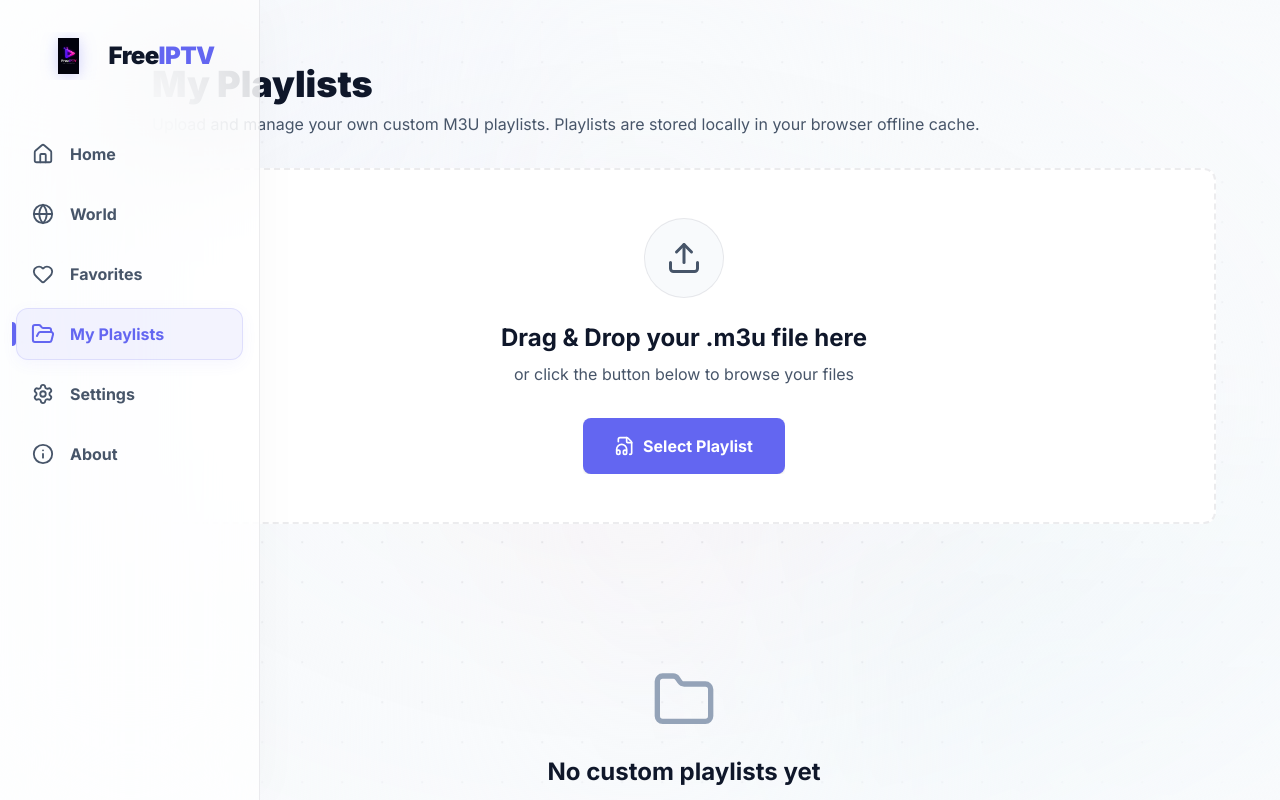
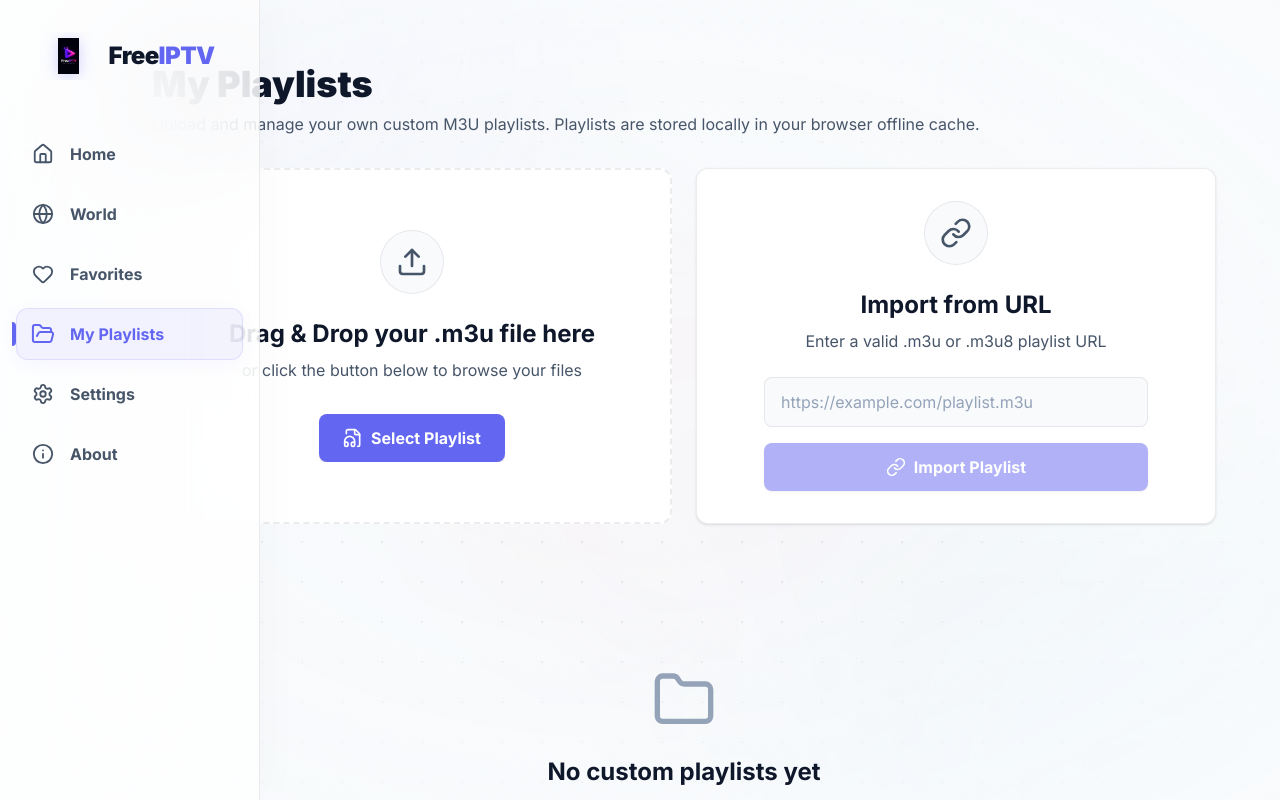
Before and after one commit to MdSagorMunshi/FreeIPTVWeb, a Next.js app: page /my-playlists in a window 1280 px wide. Both pictures are taken after a click on the button "I Understand & Accept". Built offline with nearby package versions, Linux system fonts and the light colour scheme.

Commit message:
Add Import from URL feature and update CHANGELOG

```diff
--- a/src/app/my-playlists/page.tsx
+++ b/src/app/my-playlists/page.tsx
@@ -3,7 +3,7 @@
 import { useState, useCallback } from "react";
 import { useRouter } from "next/navigation";
 import { motion, AnimatePresence } from "framer-motion";
-import { Folder, Upload, Trash2, Play, FileAudio } from "lucide-react";
+import { Folder, Upload, Trash2, Play, FileAudio, Link as LinkIcon } from "lucide-react";
 import { usePlayerStore } from "@/store/usePlayerStore";
 import { parseM3U } from "@/lib/m3uParser";
 import { savePlaylistToDB, deletePlaylistFromDB } from "@/lib/db";
@@ -14,6 +14,8 @@ export default function MyPlaylistsPage() {
   const { uploadedPlaylists, addUploadedPlaylist, removeUploadedPlaylist } = usePlayerStore();
   const [isDragging, setIsDragging] = useState(false);
   const [isUploading, setIsUploading] = useState(false);
+  const [playlistUrl, setPlaylistUrl] = useState("");
+  const [isFetchingUrl, setIsFetchingUrl] = useState(false);
   const router = useRouter();
   const { t } = useTranslation();
 
@@ -45,6 +47,39 @@ export default function MyPlaylistsPage() {
       alert("Failed to parse the playlist file.");
     } finally {
       setIsUploading(false);
+    }
+  };
+  const handleUrlImport = async (e: React.FormEvent) => {
+    e.preventDefault();
+    if (!playlistUrl) return;
+
+    setIsFetchingUrl(true);
+    try {
+      const response = await fetch(playlistUrl);
+      if (!response.ok) throw new Error("Failed to fetch playlist");
+
+      const text = await response.text();
+      const parsedPlaylist = parseM3U(text);
+
+      const id = Date.now().toString() + "-" + Math.random().toString(36).substr(2, 9);
+      const nameMatch = playlistUrl.match(/\/([^\/?#]+)$/i);
+      const name = nameMatch && nameMatch[1] ? nameMatch[1].replace(/\.m3u8?$/i, "") : "Imported Playlist";
+
+      await savePlaylistToDB(id, parsedPlaylist);
+
+      addUploadedPlaylist({
+        id,
+        name,
+        channelCount: parsedPlaylist.channels.length,
+        addedAt: Date.now()
+      });
+
+      setPlaylistUrl("");
+    } catch (e) {
+      console.error("Failed to fetch or parse playlist:", e);
+      alert("Failed to import playlist from the provided URL. Ensure the URL is valid and accessible (CORS).");
+    } finally {
+      setIsFetchingUrl(false);
     }
   };
 
@@ -80,12 +115,14 @@ export default function MyPlaylistsPage() {
         </div>
       </div>
 
-      {/* Upload Zone */}
+      {/* Upload Zones */}
+      <div className="grid grid-cols-1 lg:grid-cols-2 gap-6">
+        {/* File Upload Zone */}
         <div
           onDragOver={(e) => { e.preventDefault(); setIsDragging(true); }}
           onDragLeave={() => setIsDragging(false)}
           onDrop={handleDrop}
-        className={`relative overflow-hidden rounded-[12px] border-2 border-dashed transition-all duration-300 p-12 flex flex-col items-center justify-center text-center ${
+          className={`relative overflow-hidden rounded-[12px] border-2 border-dashed transition-all duration-300 p-8 flex flex-col items-center justify-center text-center h-full ${
             isDragging
               ? 'border-primary bg-primary/10 scale-[1.02] shadow-md'
               : 'border-border-light bg-surface hover:bg-background hover:border-primary'
@@ -99,21 +136,59 @@ export default function MyPlaylistsPage() {
             </div>
           ) : (
             <>
-            <div className={`w-20 h-20 rounded-full flex items-center justify-center mb-6 transition-colors duration-300 ${isDragging ? 'bg-primary/20 text-primary' : 'bg-background text-secondary-text border border-border-light'}`}>
-              <Upload size={36} />
+              <div className={`w-16 h-16 rounded-full flex items-center justify-center mb-6 transition-colors duration-300 ${isDragging ? 'bg-primary/20 text-primary' : 'bg-background text-secondary-text border border-border-light'}`}>
+                <Upload size={32} />
               </div>
-            <h3 className="text-2xl font-bold text-primary-text mb-2">{t('playlists.dragDrop')}</h3>
+              <h3 className="text-2xl font-bold text-primary-text mb-2">{t('playlists.dragDrop') || 'Drag & Drop'}</h3>
               <p className="text-secondary-text mb-8 max-w-sm">or click the button below to browse your files</p>
 
               <label className="relative overflow-hidden group cursor-pointer">
-              <input type="file" accept=".m3u" className="hidden" onChange={handleFileInput} />
-              <div className="px-8 py-4 bg-primary text-white font-bold rounded-[8px] shadow-sm transition-transform group-hover:scale-105 active:scale-95 flex items-center gap-2">
+                <input type="file" accept=".m3u,.m3u8" className="hidden" onChange={handleFileInput} />
+                <div className="px-6 py-3 bg-primary text-white font-bold rounded-[8px] shadow-sm transition-transform group-hover:scale-105 active:scale-95 flex items-center gap-2">
                   <FileAudio size={20} />
-                {t('playlists.select')}
+                  {t('playlists.select') || 'Select File'}
                 </div>
               </label>
             </>
           )}
+        </div>
+
+        {/* URL Import Zone */}
+        <div className="bg-surface border border-border-light rounded-[12px] p-8 flex flex-col items-center justify-center text-center shadow-sm h-full">
+          <div className="w-16 h-16 bg-background text-secondary-text border border-border-light rounded-full flex items-center justify-center mb-6 transition-colors duration-300 hover:text-primary hover:border-primary">
+            <LinkIcon size={32} />
+          </div>
+          <h3 className="text-2xl font-bold text-primary-text mb-2">Import from URL</h3>
+          <p className="text-secondary-text mb-6 max-w-sm">Enter a valid .m3u or .m3u8 playlist URL</p>
+
+          <form onSubmit={handleUrlImport} className="w-full max-w-sm mx-auto space-y-4">
+            <input
+              type="url"
+              value={playlistUrl}
+              onChange={(e) => setPlaylistUrl(e.target.value)}
+              placeholder="https://example.com/playlist.m3u"
+              required
+              className="w-full px-4 py-3 bg-background border border-border-light rounded-[8px] focus:outline-none focus:border-primary text-primary-text placeholder-muted-text"
+            />
+            <button
+              type="submit"
+              disabled={isFetchingUrl || !playlistUrl}
+              className="w-full px-6 py-3 bg-primary text-white font-bold rounded-[8px] shadow-sm transition-transform hover:scale-105 active:scale-95 flex items-center justify-center gap-2 disabled:opacity-50 disabled:hover:scale-100"
+            >
+              {isFetchingUrl ? (
+                <>
+                  <div className="w-5 h-5 border-2 border-white/30 border-t-white rounded-full animate-spin" />
+                  Importing...
+                </>
+              ) : (
+                <>
+                  <LinkIcon size={20} />
+                  Import Playlist
+                </>
+              )}
+            </button>
+          </form>
+        </div>
       </div>
 
       {/* Playlists Grid */}
```
Also changed, not shown: 1 other file (tests, documents, lock files or other folders). Lines whose indentation alone changed are shown as unchanged.
